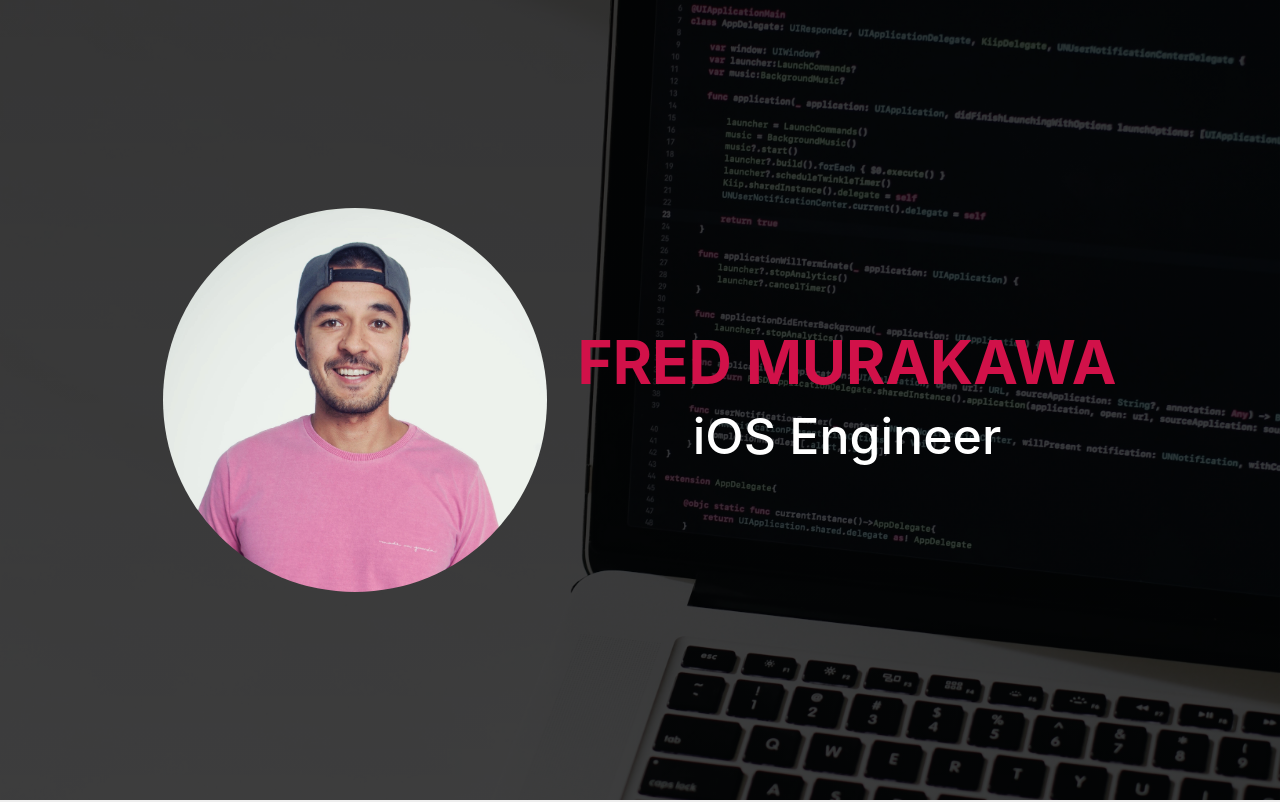
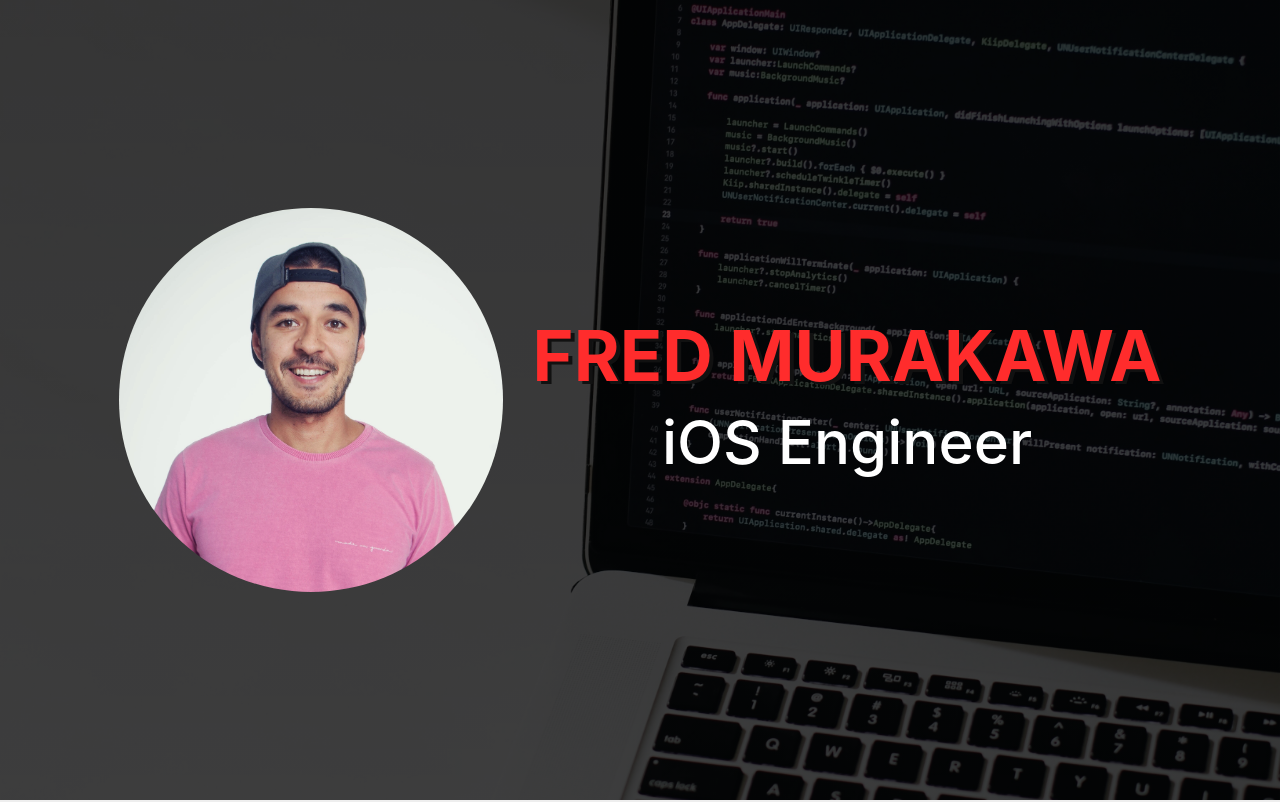
Before and after one commit to fredmurakawa/fredmurakawa.github.io, a plain HTML site: page index.html in a window 1280 px wide. Shown: the top 802 px of the page. Drawn offline with nearby package versions, Linux system fonts and the light colour scheme.

Commit message:
font color name

```diff
--- a/index.html
+++ b/index.html
@@ -9,7 +9,7 @@
     <link rel="stylesheet" href="https://stackpath.bootstrapcdn.com/bootstrap/4.3.1/css/bootstrap.min.css" integrity="sha384-ggOyR0iXCbMQv3Xipma34MD+dH/1fQ784/j6cY/iJTQUOhcWr7x9JvoRxT2MZw1T" crossorigin="anonymous">
     <link rel="stylesheet" type="text/css" href="styles.css">
 
-    <title>Fred Murakawa | iOS Engineer</title>
+    <title>Fred Murakawa |  iOS Engineer</title>
 </head>
 <body>
     <!-- Hero -->
--- a/styles.css
+++ b/styles.css
@@ -22,8 +22,9 @@ p {
 }
 
 #name {
-    color: rgba(209, 17, 73, 1);
+    color: #ff2c2c;
     font-weight: 650;
+    text-shadow: 4px 3px 0 #111;
 }
 
 #work { color: white; }
@@ -168,9 +169,9 @@ hr.project-separator {
 
     .section h2 { font-size: 60px !important; }
 
-    #name { font-size: 60px !important; }
+    #name { font-size: 70px !important; }
 
-    #work { font-size: 50px !important; }
+    #work { font-size: 60px !important; }
 
     #my-image {
         max-height: 50vh;
```
